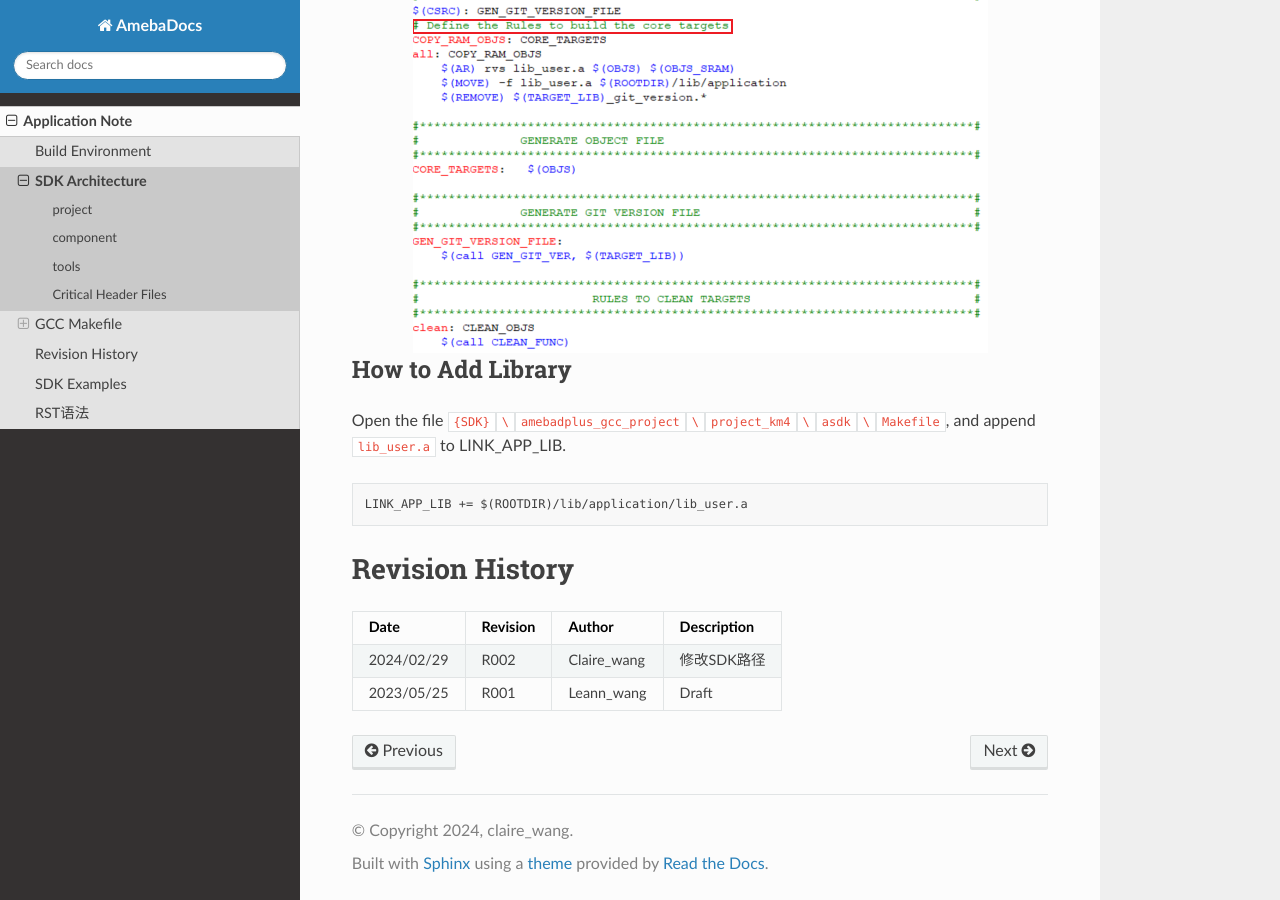
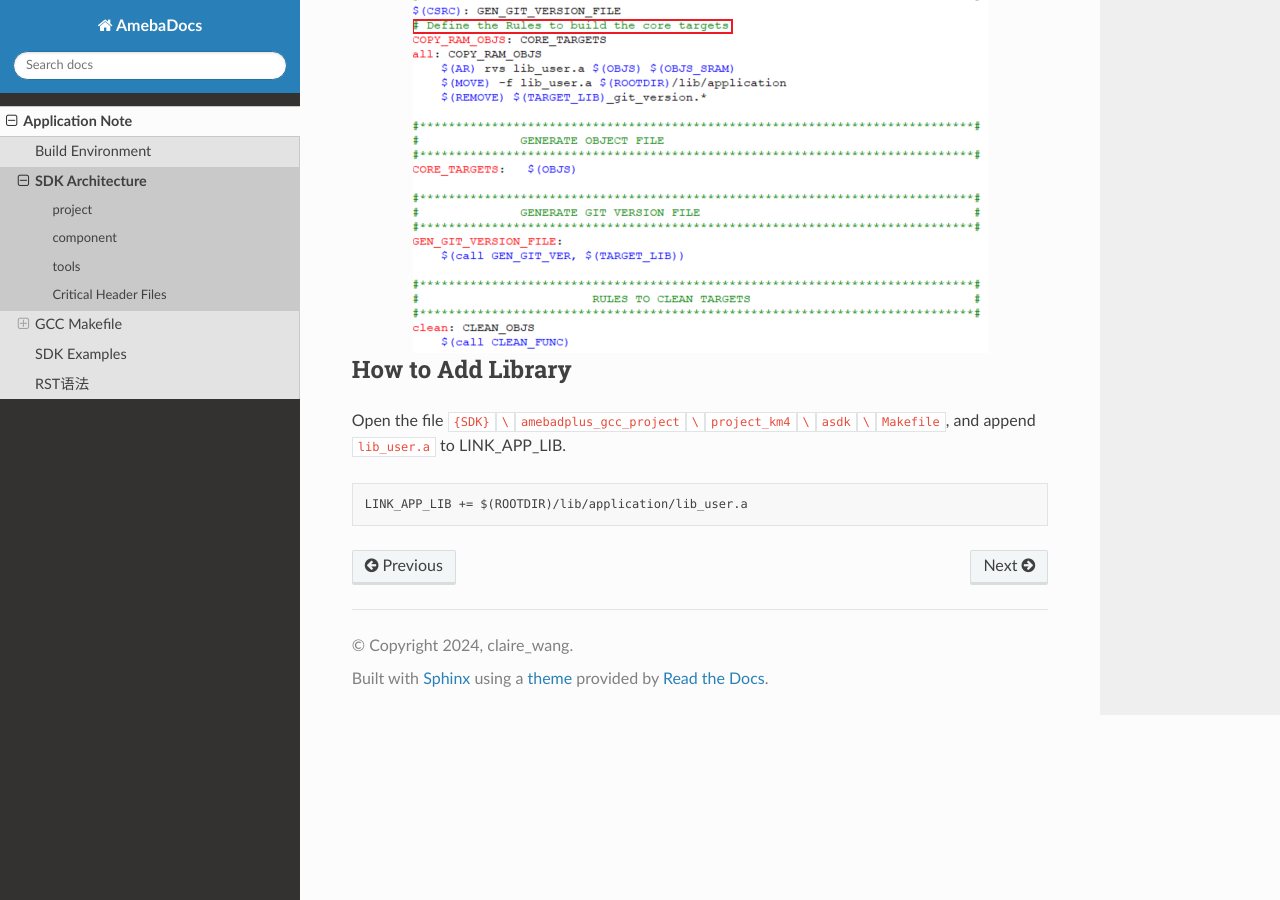
Before and after one commit to paulxu1234/ameba_docs, a Sphinx documentation site: the page built from source/application_note/sdk_architecture_makefile.rst, in a window 1280 px wide and 900 px high, scrolled down 4141 px. Built offline with Sphinx 7.4.7 and the Read the Docs theme 2.0.0, drawn with Linux system fonts in a browser that asks for light colours.

Commit message:
Update sdk_architecture_makefile.rst

```diff
--- a/source/application_note/sdk_architecture_makefile.rst
+++ b/source/application_note/sdk_architecture_makefile.rst
@@ -241,14 +241,3 @@ Open the file \ ``{SDK}``\ \ ``\``\ \ ``amebadplus_gcc_project``\ \ ``\``\ \ ``p
 
 
    LINK_APP_LIB += $(ROOTDIR)/lib/application/lib_user.a
-
-
-Revision History
-================================
-+------------+----------+-------------+-------------+
-| Date       | Revision | Author      | Description |
-+============+==========+=============+=============+
-| 2024/02/29 | R002     | Claire_wang | 修改SDK路径 |
-+------------+----------+-------------+-------------+
-| 2023/05/25 | R001     | Leann_wang  | Draft       |
-+------------+----------+-------------+-------------+
```
